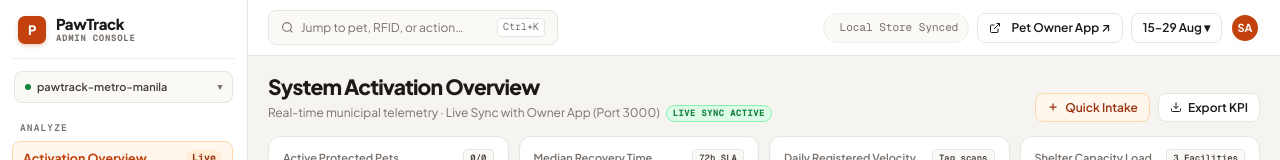
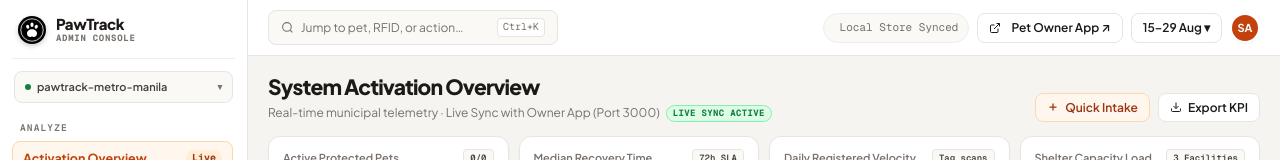
Before and after one commit to Dariush0801/pawtrack_admin, a website: page index.html in a window 1280 px wide. Shown: the top 160 px of the page. Drawn offline with nearby package versions, Linux system fonts and the light colour scheme; no server answers.

Commit message:
feat(branding): add black and white circular paw print logo and favicon

```diff
--- a/index.html
+++ b/index.html
@@ -5,6 +5,8 @@
   <meta name="viewport" content="width=device-width, initial-scale=1.0" />
   <title>PawTrack · Admin Console (Nock Activation)</title>
   <meta name="description" content="Municipal Pet Recovery & Impoundment Administration Gateway — Connected to PawTrack" />
+  <link rel="icon" type="image/svg+xml" href="favicon.svg" />
+  <link rel="alternate icon" href="favicon.svg" />
   <link rel="preconnect" href="https://fonts.googleapis.com" />
   <link rel="preconnect" href="https://fonts.gstatic.com" crossorigin />
   <link rel="stylesheet" href="css/admin.css" />
@@ -15,7 +17,18 @@
     <!-- Nock Sidebar Shell -->
     <aside class="nock-sidebar">
       <div class="nock-brand-row">
-        <span class="brand-badge">P</span>
+        <div class="brand-badge" style="width: 28px; height: 28px; border-radius: 50%; background: #000; display: flex; align-items: center; justify-content: center; overflow: hidden; padding: 2px; flex-shrink: 0; box-shadow: 0 2px 5px rgba(0,0,0,0.2);">
+          <svg xmlns="http://www.w3.org/2000/svg" viewBox="0 0 64 64" width="24" height="24">
+            <circle cx="32" cy="32" r="30" fill="#000000" stroke="#ffffff" stroke-width="2"/>
+            <circle cx="32" cy="32" r="26.5" fill="none" stroke="rgba(255,255,255,0.25)" stroke-width="1" stroke-dasharray="3,2"/>
+            <g fill="#ffffff">
+              <ellipse cx="32" cy="18" rx="4.2" ry="5.8"/>
+              <ellipse cx="20.5" cy="23.5" rx="4" ry="5.2" transform="rotate(-20 20.5 23.5)"/>
+              <ellipse cx="43.5" cy="23.5" rx="4" ry="5.2" transform="rotate(20 43.5 23.5)"/>
+              <path d="M32 30 C24.5 30 18.5 35 18.5 41.5 C18.5 46.8 22.8 50.5 27.5 50.5 C30.2 50.5 31.4 48.4 32 48.4 C32.6 48.4 33.8 50.5 36.5 50.5 C41.2 50.5 45.5 46.8 45.5 41.5 C45.5 35 39.5 30 32 30 Z"/>
+            </g>
+          </svg>
+        </div>
         <div class="brand-text">
           <span class="brand-title">PawTrack</span>
           <span class="brand-sub">Admin Console</span>
```
Also changed, not shown: assets/pawtrack-logo.svg (added), favicon.svg (added).
